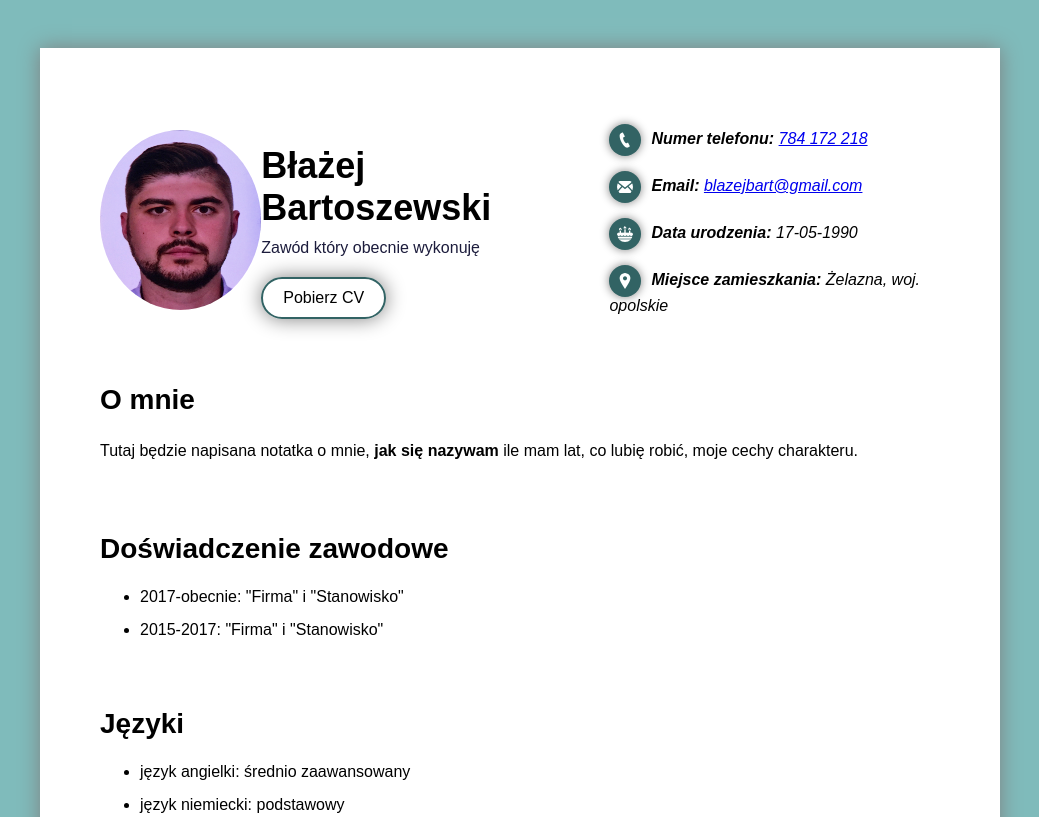
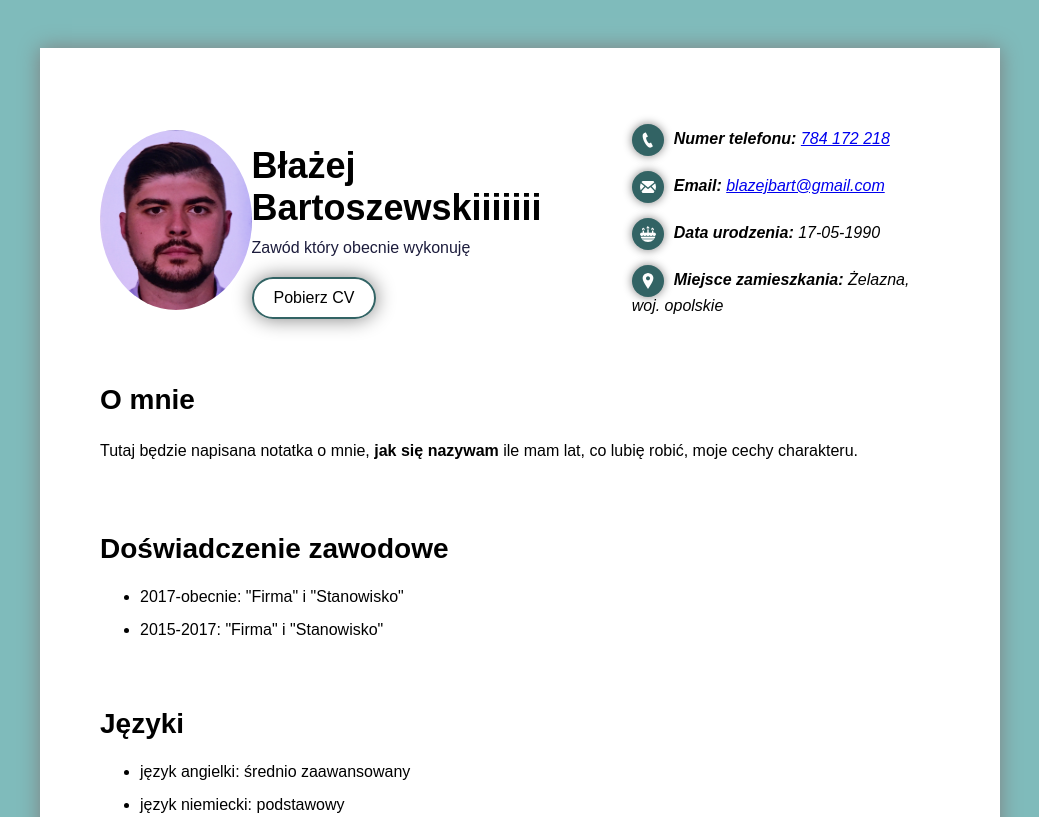
Before and after one commit to Blazej90/resume-B-a-ej-Bartoszewski, a plain HTML site: page index.html in a window 1280 px wide. Shown: the top 817 px of the page, without its empty margins (120-1159 px from the left). Drawn offline with Linux system fonts and the light colour scheme.

Commit message:
firt commit

```diff
--- a/index.html
+++ b/index.html
@@ -13,7 +13,7 @@
           src="./images/IMG_7895.JPG"
         />
         <div>
-          <h1>Błażej Bartoszewski</h1>
+          <h1>Błażej Bartoszewskiiiiiii</h1>
           <span>Zawód który obecnie wykonuję</span>
           <div>
             <a
```
